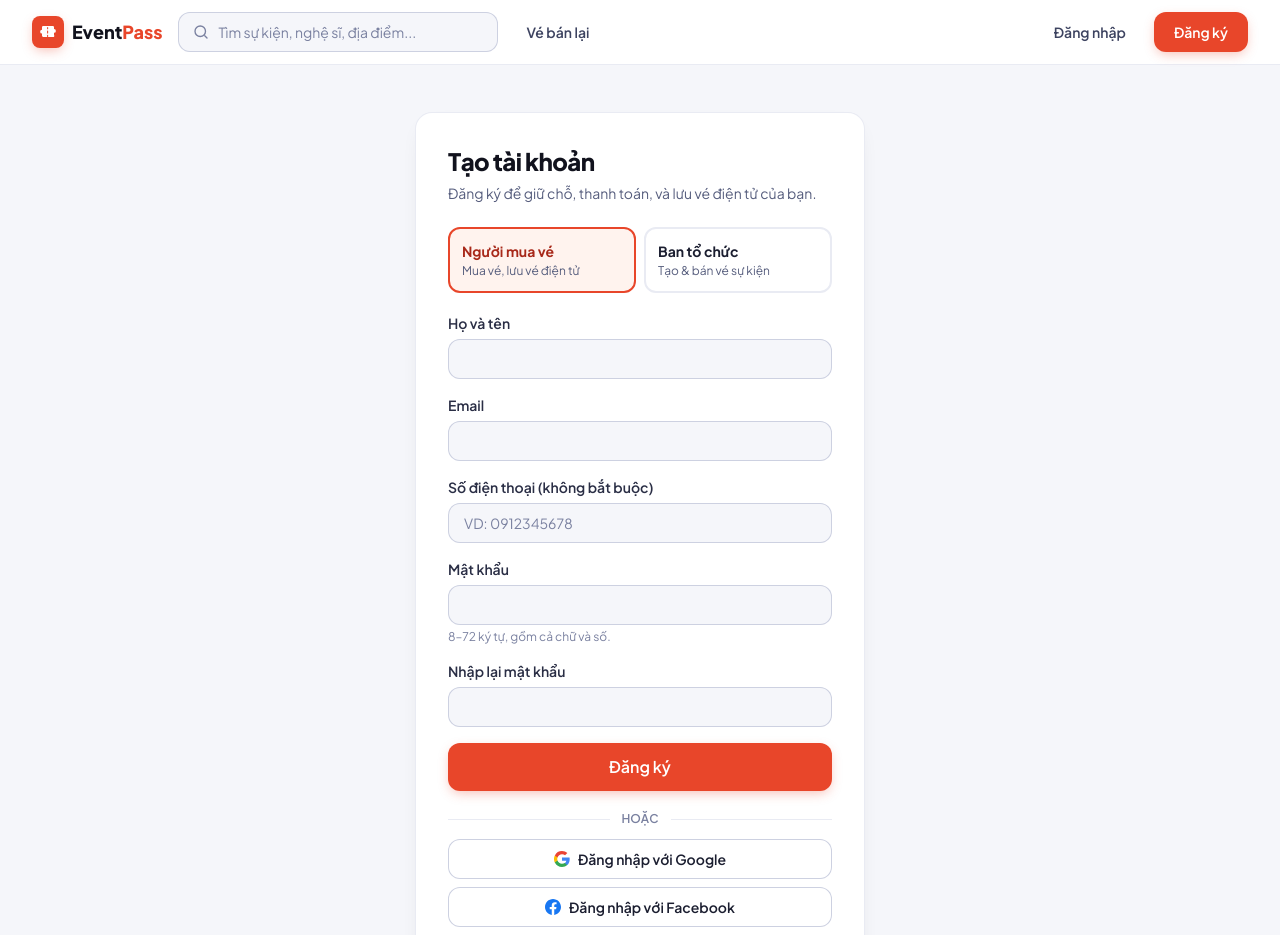
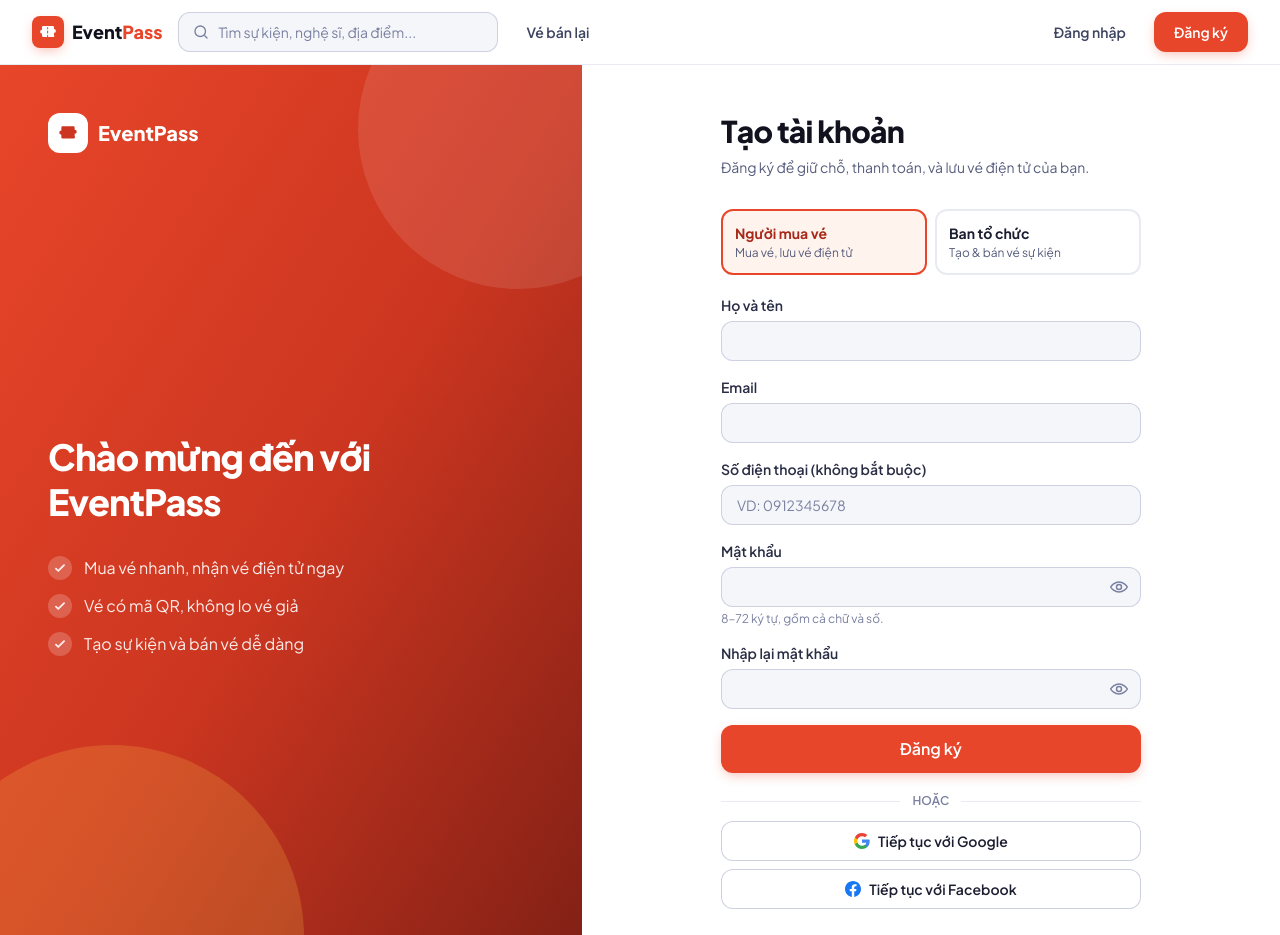
Before and after one commit to tranducthai/booking-ticket-system, a React (Vite) app in the folder apps/web/: page /dang-ky in a window 1280 px wide. Shown: the top 935 px of the page. Built offline with nearby package versions, Linux system fonts and the light colour scheme; no server answers.

Commit message:
feat(web): redesign sign-in / sign-up pages
Two-column layout (brand panel + form), show/hide password field, OAuth
buttons worded for both sign-in and sign-up, and no category bar on the
login, register and password-reset pages.

Co-Authored-By: Claude Sonnet 5.5 <noreply@anthropic.com>

```diff
--- a/apps/web/src/components/auth/AuthCard.tsx
+++ b/apps/web/src/components/auth/AuthCard.tsx
@@ -1,15 +1,70 @@
 import type { ReactNode } from "react";
+import { Link } from "react-router-dom";
 
+const PERKS = ["Mua vé nhanh, nhận vé điện tử ngay", "Vé có mã QR, không lo vé giả", "Tạo sự kiện và bán vé dễ dàng"];
+
+/**
+ * Shell of every sign-in style page (login, register, forgot/reset password):
+ * a brand panel on the left (desktop only) and the form on the right.
+ */
 export function AuthCard({ title, subtitle, children }: { title: string; subtitle: string; children: ReactNode }) {
   return (
-    <div className="flex min-h-[80vh] items-center justify-center bg-ink-50 px-4 py-12">
-      <div className="w-full max-w-md">
-        <div className="card p-8">
-          <h1 className="text-2xl">{title}</h1>
-          <p className="mt-1.5 text-sm text-ink-500">{subtitle}</p>
-          <div className="mt-6">{children}</div>
+    <div className="grid min-h-[calc(100vh-4rem)] bg-white lg:grid-cols-[minmax(0,5fr)_minmax(0,6fr)]">
+      <aside className="relative hidden overflow-hidden bg-gradient-to-br from-brand-500 via-brand-600 to-brand-800 p-12 text-white lg:flex lg:flex-col lg:justify-between">
+        <div className="pointer-events-none absolute -right-24 -top-24 h-80 w-80 rounded-full bg-white/10" />
+        <div className="pointer-events-none absolute -bottom-32 -left-20 h-96 w-96 rounded-full bg-gold-400/20" />
+
+        <Link to="/" className="relative flex items-center gap-2.5">
+          <span className="flex h-10 w-10 items-center justify-center rounded-xl bg-white text-brand-600">
+            <svg viewBox="0 0 24 24" fill="none" className="h-5 w-5" aria-hidden>
+              <path
+                d="M4 9a2.5 2.5 0 000 5v3a1.5 1.5 0 001.5 1.5h13A1.5 1.5 0 0020 16v-3a2.5 2.5 0 000-5V5.5A1.5 1.5 0 0018.5 4h-13A1.5 1.5 0 004 5.5V9Z"
+                fill="currentColor"
+              />
+            </svg>
+          </span>
+          <span className="text-xl font-extrabold">EventPass</span>
+        </Link>
+
+        <div className="relative">
+          <h2 className="max-w-sm text-4xl font-extrabold leading-tight !text-white">Chào mừng đến với EventPass</h2>
+          <ul className="mt-8 space-y-3.5">
+            {PERKS.map((p) => (
+              <li key={p} className="flex items-center gap-3 text-white/90">
+                <span className="flex h-6 w-6 shrink-0 items-center justify-center rounded-full bg-white/20">
+                  <svg viewBox="0 0 24 24" fill="none" className="h-3.5 w-3.5" aria-hidden>
+                    <path d="M5 13l4 4L19 7" stroke="currentColor" strokeWidth="3" strokeLinecap="round" strokeLinejoin="round" />
+                  </svg>
+                </span>
+                {p}
+              </li>
+            ))}
+          </ul>
         </div>
-      </div>
+
+        <p className="relative text-xs text-white/60">© EventPass</p>
+      </aside>
+
+      <main className="flex items-center justify-center px-6 py-12 sm:px-10">
+        <div className="w-full max-w-[420px]">
+          <Link to="/" className="mb-8 flex items-center gap-2 lg:hidden">
+            <span className="flex h-8 w-8 items-center justify-center rounded-lg bg-brand-500 text-white">
+              <svg viewBox="0 0 24 24" fill="none" className="h-4.5 w-4.5" aria-hidden>
+                <path
+                  d="M4 9a2.5 2.5 0 000 5v3a1.5 1.5 0 001.5 1.5h13A1.5 1.5 0 0020 16v-3a2.5 2.5 0 000-5V5.5A1.5 1.5 0 0018.5 4h-13A1.5 1.5 0 004 5.5V9Z"
+                  fill="currentColor"
+                />
+              </svg>
+            </span>
+            <span className="text-lg font-extrabold text-ink-900">
+              Event<span className="text-brand-500">Pass</span>
+            </span>
+          </Link>
+          <h1 className="text-3xl font-extrabold tracking-tight">{title}</h1>
+          <p className="mt-2 text-sm text-ink-500">{subtitle}</p>
+          <div className="mt-8">{children}</div>
+        </div>
+      </main>
     </div>
   );
 }
--- a/apps/web/src/components/auth/OAuthButtons.tsx
+++ b/apps/web/src/components/auth/OAuthButtons.tsx
@@ -9,7 +9,7 @@ export function OAuthButtons() {
         <span className="px-3 text-xs font-semibold uppercase text-ink-400">Hoặc</span>
         <div className="flex-1 border-t border-ink-100" />
       </div>
-      <a href={`${baseURL}/user/auth/google`} className="btn-secondary flex w-full items-center justify-center gap-2 py-2.5">
+      <a href={`${baseURL}/user/auth/google`} className="btn-secondary flex w-full items-center justify-center gap-2 rounded-xl py-2.5">
         <svg viewBox="0 0 24 24" className="h-4 w-4">
           <path
             fill="#4285F4"
@@ -25,13 +25,13 @@ export function OAuthButtons() {
             d="M12 4.75c1.76 0 3.34.6 4.59 1.79l3.44-3.44C17.95 1.19 15.24 0 12 0A12 12 0 0 0 1.27 6.63l4 3.11C6.22 6.87 8.87 4.75 12 4.75Z"
           />
         </svg>
-        Đăng nhập với Google
+        Tiếp tục với Google
       </a>
-      <a href={`${baseURL}/user/auth/facebook`} className="btn-secondary flex w-full items-center justify-center gap-2 py-2.5">
+      <a href={`${baseURL}/user/auth/facebook`} className="btn-secondary flex w-full items-center justify-center gap-2 rounded-xl py-2.5">
         <svg viewBox="0 0 24 24" className="h-4 w-4" fill="#1877F2">
           <path d="M24 12.07C24 5.4 18.63 0 12 0S0 5.4 0 12.07C0 18.1 4.39 23.09 10.13 24v-8.44H7.08v-3.49h3.05V9.41c0-3.02 1.79-4.69 4.53-4.69 1.31 0 2.68.24 2.68.24v2.97h-1.51c-1.49 0-1.96.93-1.96 1.89v2.25h3.33l-.53 3.49h-2.8V24C19.61 23.09 24 18.1 24 12.07Z" />
         </svg>
-        Đăng nhập với Facebook
+        Tiếp tục với Facebook
       </a>
     </div>
   );
--- /dev/null
+++ b/apps/web/src/components/auth/PasswordInput.tsx
@@ -0,0 +1,33 @@
+import { useState, type InputHTMLAttributes } from "react";
+
+/** Password field with a show/hide toggle. Takes the usual <input> props. */
+export function PasswordInput(props: Omit<InputHTMLAttributes<HTMLInputElement>, "type" | "className">) {
+  const [visible, setVisible] = useState(false);
+  return (
+    <div className="relative">
+      <input {...props} type={visible ? "text" : "password"} className="input pr-11" />
+      <button
+        type="button"
+        onClick={() => setVisible((v) => !v)}
+        aria-label={visible ? "Ẩn mật khẩu" : "Hiện mật khẩu"}
+        className="absolute right-3 top-1/2 -translate-y-1/2 text-ink-400 hover:text-ink-700"
+        tabIndex={-1}
+      >
+        <svg viewBox="0 0 24 24" fill="none" stroke="currentColor" strokeWidth="1.8" strokeLinecap="round" strokeLinejoin="round" className="h-5 w-5" aria-hidden>
+          {visible ? (
+            <>
+              <path d="M3 3l18 18" />
+              <path d="M10.6 6.1A10.7 10.7 0 0112 6c5 0 9 4 10 6a13 13 0 01-3 3.7M6.6 6.6A13 13 0 002 12c1 2 5 6 10 6a10.7 10.7 0 004.3-.9" />
+              <path d="M9.9 9.9a3 3 0 004.2 4.2" />
+            </>
+          ) : (
+            <>
+              <path d="M2 12c1-2 5-6 10-6s9 4 10 6c-1 2-5 6-10 6S3 14 2 12z" />
+              <circle cx="12" cy="12" r="3" />
+            </>
+          )}
+        </svg>
+      </button>
+    </div>
+  );
+}
--- a/apps/web/src/components/layout/Layout.tsx
+++ b/apps/web/src/components/layout/Layout.tsx
@@ -5,11 +5,14 @@ import { Header } from "./Header";
 
 export function Layout() {
   // The homepage shows the category bar itself, right under its banner (pages/HomePage.tsx).
-  const isHome = useLocation().pathname === "/";
+  const { pathname } = useLocation();
+  const isHome = pathname === "/";
+  // Sign-in style pages are a focused two-column layout — no category bar above it.
+  const isAuth = ["/dang-nhap", "/dang-ky", "/quen-mat-khau", "/dat-lai-mat-khau"].includes(pathname);
   return (
     <div className="flex min-h-screen flex-col">
       <Header />
-      {!isHome && <CategoryNavBar />}
+      {!isHome && !isAuth && <CategoryNavBar />}
       <main className="flex-1">
         <Outlet />
       </main>
--- a/apps/web/src/pages/RegisterPage.tsx
+++ b/apps/web/src/pages/RegisterPage.tsx
@@ -4,6 +4,7 @@ import { apiErrorMessage } from "../api/client";
 import { useAuth } from "../auth/AuthContext";
 import { AuthCard } from "../components/auth/AuthCard";
 import { OAuthButtons } from "../components/auth/OAuthButtons";
+import { PasswordInput } from "../components/auth/PasswordInput";
 import { check, digitsOnly, normalizePhone, rules } from "../lib/validation";
 
 export function RegisterPage() {
@@ -101,29 +102,16 @@ export function RegisterPage() {
         </div>
         <div>
           <label className="label">Mật khẩu</label>
-          <input
-            type="password"
-            required
-            minLength={8}
-            value={form.password}
-            onChange={(e) => setForm({ ...form, password: e.target.value })}
-            className="input"
-          />
+          <PasswordInput required minLength={8} autoComplete="new-password" value={form.password} onChange={(e) => setForm({ ...form, password: e.target.value })} />
           <p className="mt-1 text-xs text-ink-400">8–72 ký tự, gồm cả chữ và số.</p>
         </div>
         <div>
           <label className="label">Nhập lại mật khẩu</label>
-          <input
-            type="password"
-            required
-            value={form.confirm}
-            onChange={(e) => setForm({ ...form, confirm: e.target.value })}
-            className="input"
-          />
+          <PasswordInput required autoComplete="new-password" value={form.confirm} onChange={(e) => setForm({ ...form, confirm: e.target.value })} />
           {form.confirm && form.confirm !== form.password && <p className="mt-1 text-xs text-red-600">Mật khẩu nhập lại không khớp</p>}
         </div>
         {error && <p className="rounded-lg bg-red-50 px-3 py-2 text-sm text-red-600">{error}</p>}
-        <button type="submit" disabled={loading} className="btn-primary w-full py-3 text-base">
+        <button type="submit" disabled={loading} className="btn-primary w-full rounded-xl py-3 text-base">
           {loading ? "Đang tạo tài khoản..." : organizer ? "Đăng ký ban tổ chức" : "Đăng ký"}
         </button>
       </form>
--- a/apps/web/src/pages/ResetPasswordPage.tsx
+++ b/apps/web/src/pages/ResetPasswordPage.tsx
@@ -4,6 +4,7 @@ import { Link, useNavigate, useSearchParams } from "react-router-dom";
 import { authApi } from "../api/auth";
 import { apiErrorMessage } from "../api/client";
 import { AuthCard } from "../components/auth/AuthCard";
+import { PasswordInput } from "../components/auth/PasswordInput";
 
 export function ResetPasswordPage() {
   const [searchParams] = useSearchParams();
@@ -57,11 +58,11 @@ export function ResetPasswordPage() {
       <form onSubmit={onSubmit} className="space-y-4">
         <div>
           <label className="label">Mật khẩu mới</label>
-          <input type="password" required minLength={8} autoFocus value={password} onChange={(e) => setPassword(e.target.value)} className="input" placeholder="8–72 ký tự, gồm cả chữ và số" />
+          <PasswordInput required minLength={8} autoFocus autoComplete="new-password" value={password} onChange={(e) => setPassword(e.target.value)} placeholder="8–72 ký tự, gồm cả chữ và số" />
         </div>
         <div>
           <label className="label">Nhập lại mật khẩu mới</label>
-          <input type="password" required value={confirm} onChange={(e) => setConfirm(e.target.value)} className="input" />
+          <PasswordInput required autoComplete="new-password" value={confirm} onChange={(e) => setConfirm(e.target.value)} />
         </div>
         {error && (
           <p className="rounded-lg bg-red-50 px-3 py-2 text-sm text-red-600">
```
Also changed, not shown: apps/web/src/pages/LoginPage.tsx (+5 -4 lines).
